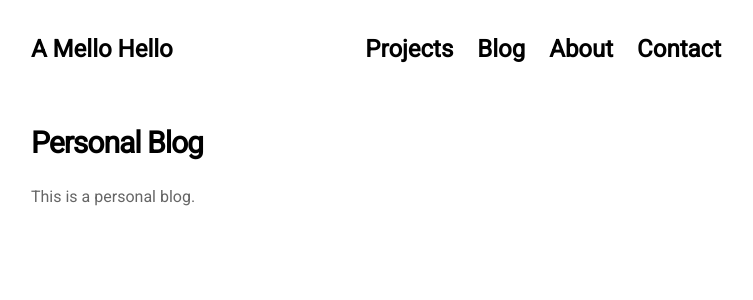
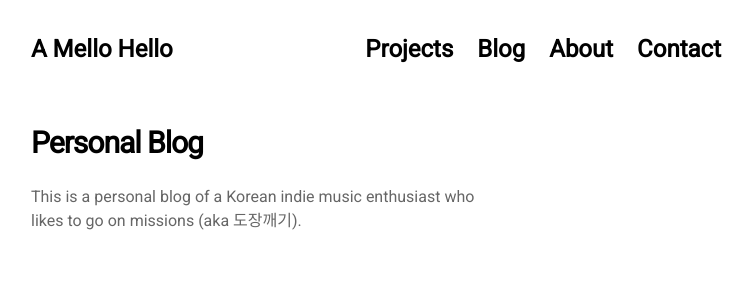
Before and after one commit to juliakikim/amellohello, a Jekyll site: the page built from pages/about.html, in a window 1280 px wide. Shown: the top 300 px of the page, without its empty margins (264-1017 px from the left). Built offline with Jekyll 4.4.1, drawn with Linux system fonts in a browser that asks for light colours; nearby versions of some CDN libraries.

Commit message:
Update settings.yml

```diff
--- a/_data/settings.yml
+++ b/_data/settings.yml
@@ -41,7 +41,7 @@ disqus:
 about: >
   # Personal Blog
 
-  This is a personal blog.
+  This is a personal blog of a Korean indie music enthusiast who likes to go on missions (aka 도장깨기).
 
 contact: >
   # Contact
```
